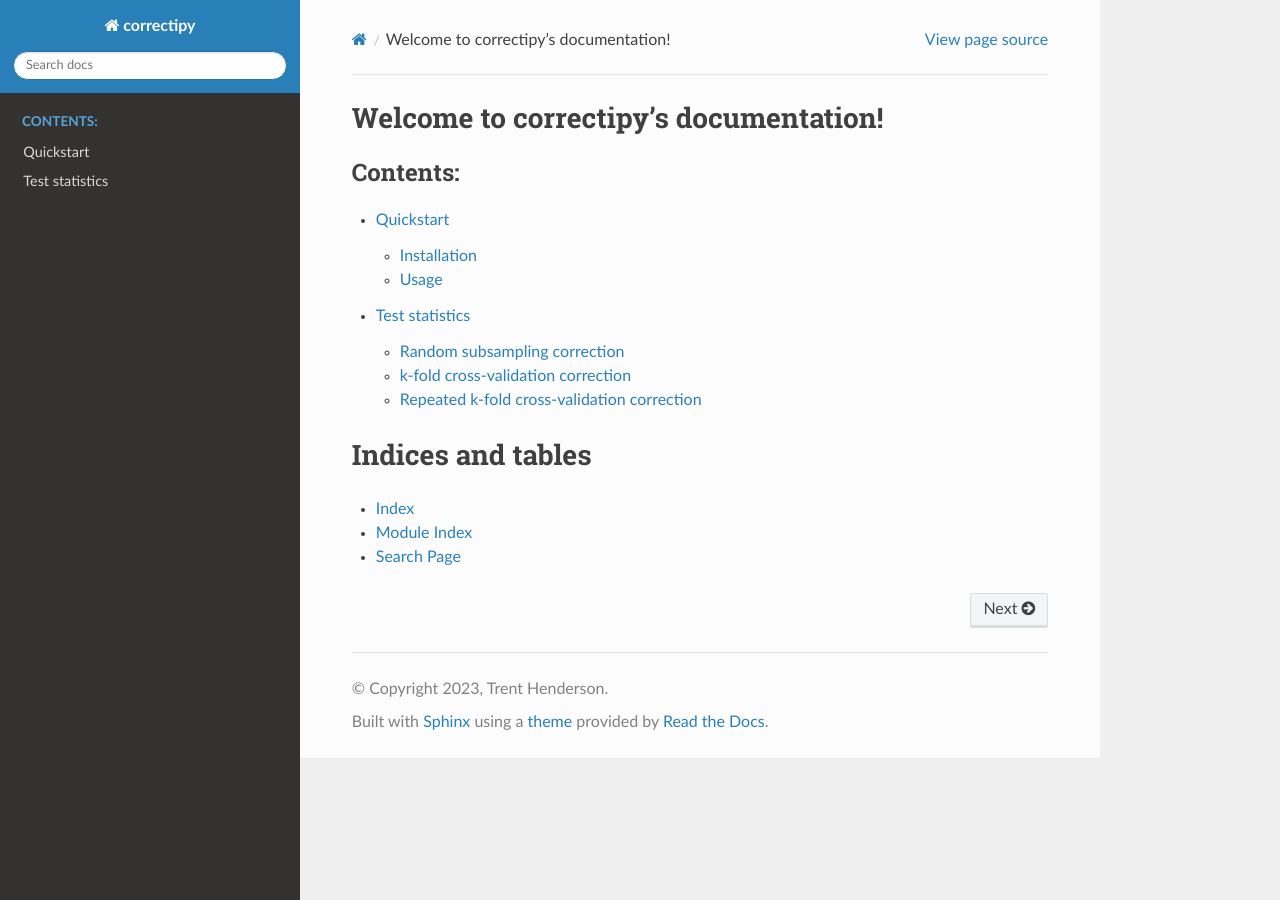
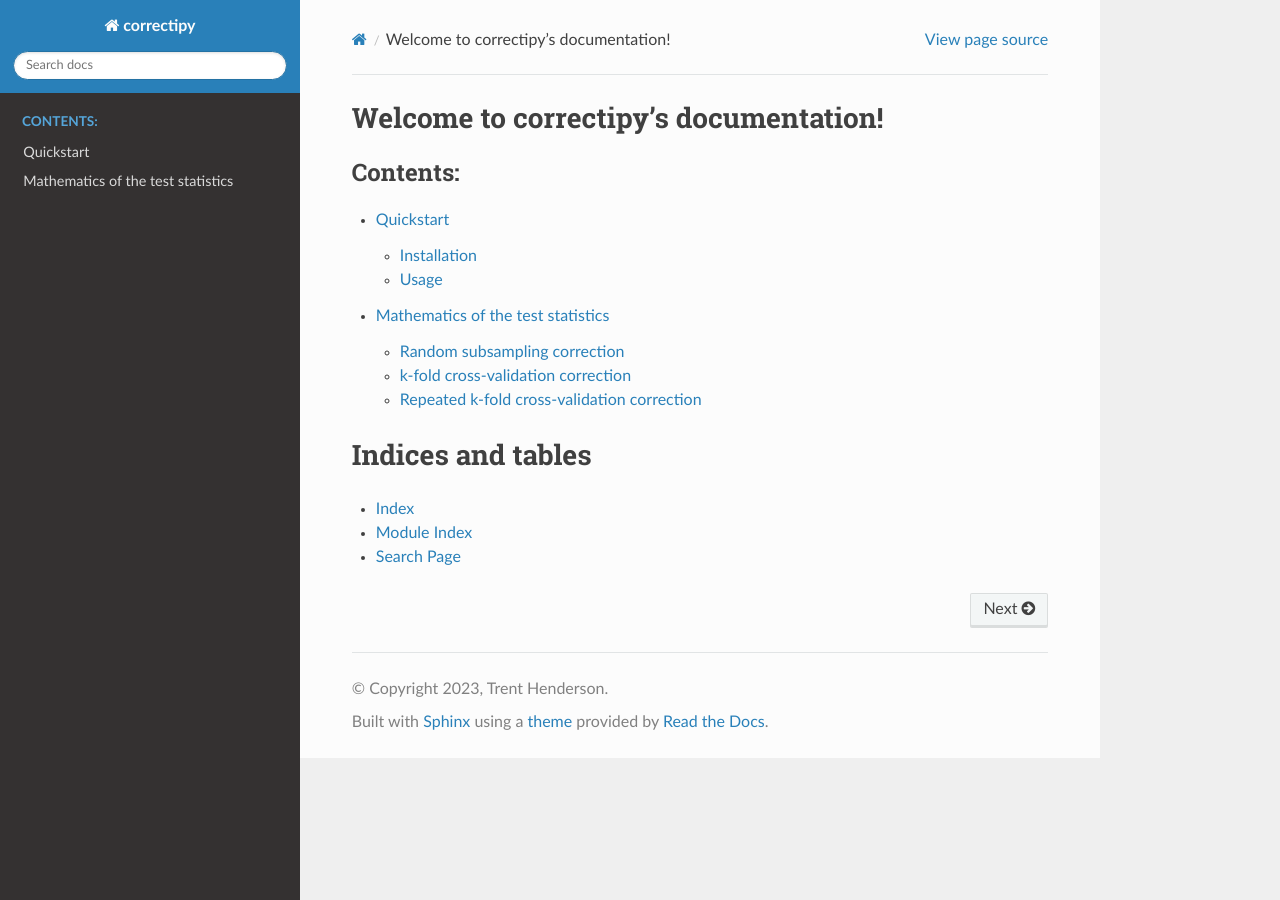
Before and after one commit to hendersontrent/correctipy, a Sphinx documentation site: the page built from docs/index.rst, in a window 1280 px wide. Built offline with Sphinx 7.4.7 and the Read the Docs theme 2.0.0, drawn with Linux system fonts in a browser that asks for light colours.

Commit message:
2x underscore

```diff
--- a/docs/statistic_info.rst
+++ b/docs/statistic_info.rst
@@ -1,4 +1,4 @@
-Test statistics
+Mathematics of the test statistics
 ==========
 
 Often in machine learning, we want to compare the performance of
@@ -36,7 +36,7 @@
 
 .. math::
 
-    t = \frac{\frac{1}{n} \sum_{j=1}^{n}x_{j}}{\sqrt{(\frac{1}{n} + \frac{n_{2}}{n_{1}})\sigma^{2}}}
+    t = \\frac{\\frac{1}{n} \\sum_{j=1}^{n}x_{j}}{\\sqrt{(\\frac{1}{n} + \\frac{n_{2}}{n_{1}})\\sigma^{2}}}
 
 where :math:`n` is the number of resamples (NOTE: :math:`n` is not sample size), :math:`n_{1}` is the number of samples in the training data, and :math:`n_{2}` is the number of samples in the test data. :math:`\\sigma^{2}` is the variance estimate used in the standard paired t-test (which simply has :math:`\\frac{\\sigma}{\\sqrt{n}}` in the denominator where :math:`n` is the sample size in this case).
 
@@ -47,7 +47,7 @@
 
 .. math::
 
-    t = \frac{\frac{1}{n} \sum_{j=1}^{n}x_{j}}{\sqrt{(\frac{1}{n} + \frac{\rho}{1-\rho})\sigma^{2}}}
+    t = \\frac{\\frac{1}{n} \\sum_{j=1}^{n}x_{j}}{\\sqrt{(\\frac{1}{n} + \\frac{\\rho}{1-\rho})\\sigma^{2}}}
 
 where :math:`n` is the number of resamples and :math:`\\rho = \\frac{1}{k}` where :math:`k` is the number of folds in the k-fold cross-validation procedure. This formulation stems from the fact that Nadeau and Bengio (2003) proved there is no unbiased estimator, but it can be approximated with :math:`\\rho = \\frac{1}{k}`.
 
@@ -58,4 +58,4 @@
 
 .. math::
 
-    t = \frac{\frac{1}{k \cdot r} \sum_{i=1}^{k} \sum_{j=1}^{r} x_{ij}}{\sqrt{(\frac{1}{k \cdot r} + \frac{n_{2}}{n_{1}})\sigma^{2}}}
+    t = \\frac{\\frac{1}{k \\cdot r} \\sum_{i=1}^{k} \\sum_{j=1}^{r} x_{ij}}{\\sqrt{(\\frac{1}{k \\cdot r} + \\frac{n_{2}}{n_{1}})\\sigma^{2}}}
```
Also changed, not shown: 9 other files.
